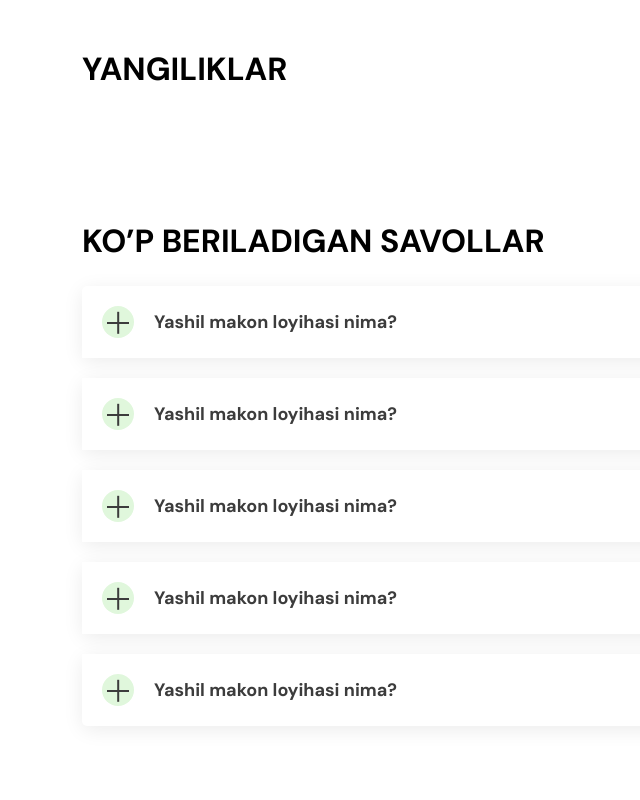
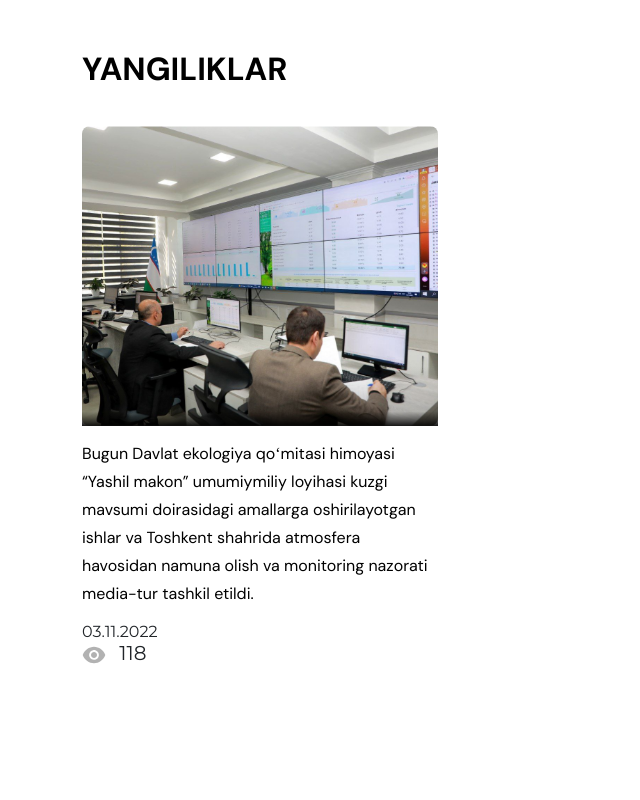
Before and after one commit to 7Davronbek/uz-ecology-app, a React (Create React App) app: page /transactions in a window 1280 px wide. Shown: the part 2120-2920 px from the top of the page, without its empty margins (0-640 px from the left). Built offline with nearby package versions, Linux system fonts and the light colour scheme.

Commit message:
uz-ecology-app

```diff
--- a/src/components/News.jsx
+++ b/src/components/News.jsx
@@ -7,7 +7,24 @@ const News = () => {
                 <div className="row">
                     <div className="col-12">
                         <h1>yANGILIKLAR</h1>
+                    </div>
+                </div>
 
+                <div className="row">
+                    <div className="col-lg-4">
+                        <div className="cards">
+                            <div className="img">
+                                <img src="assets/image/news.png" alt="" />
+                                <div className="blur"></div>
+                            </div>
+                            <div className="content">
+                                <p>Bugun Davlat ekologiya qoʻmitasi himoyasi “Yashil makon” umumiymiliy loyihasi kuzgi mavsumi doirasidagi amallarga oshirilayotgan ishlar va Toshkent shahrida atmosfera havosidan namuna olish va monitoring nazorati media-tur tashkil etildi.</p>
+                                <div className="wrap">
+                                    <h6>03.11.2022</h6>
+                                    <h5><span className="me-2"><img src="assets/icon/eye.svg" alt="" /></span> 118</h5>
+                                </div>
+                            </div>
+                        </div>
                     </div>
                 </div>
             </div>
--- a/src/styles/main.scss
+++ b/src/styles/main.scss
@@ -238,6 +238,45 @@ body {
             line-height: 42px;
             text-transform: uppercase;
             color: #000000;
+            margin-bottom: 36px;
+        }
+
+        .cards {
+
+            .img {
+                height: 300px;
+                margin-bottom: 14px;
+                position: relative;
+
+                .blur {
+                    position: absolute;
+                    bottom: 0;
+                    left: 0;
+                    right: 0;
+                    background: linear-gradient(180deg, rgba(0, 0, 0, 0) 0%, rgba(0, 0, 0, 0.229687) 76.04%, rgba(0, 0, 0, 0.9) 100%);
+                    width: 100%;
+                    height: 60px;
+                }
+
+                img {
+                    width: 100%;
+                    height: 100%;
+                    object-fit: cover;
+                    border-radius: 8px;
+                }
+            }
+
+            .content {
+
+                p {
+                    font-family: 'DM Sans';
+                    font-weight: 400;
+                    font-size: 16px;
+                    line-height: 28px;
+                    color: #000000;
+                    margin-bottom: 14px;
+                }
+            }
         }
     }
 
```
Also changed, not shown: public/assets/icon/eye.svg (added). Lines whose indentation alone changed are shown as unchanged.
